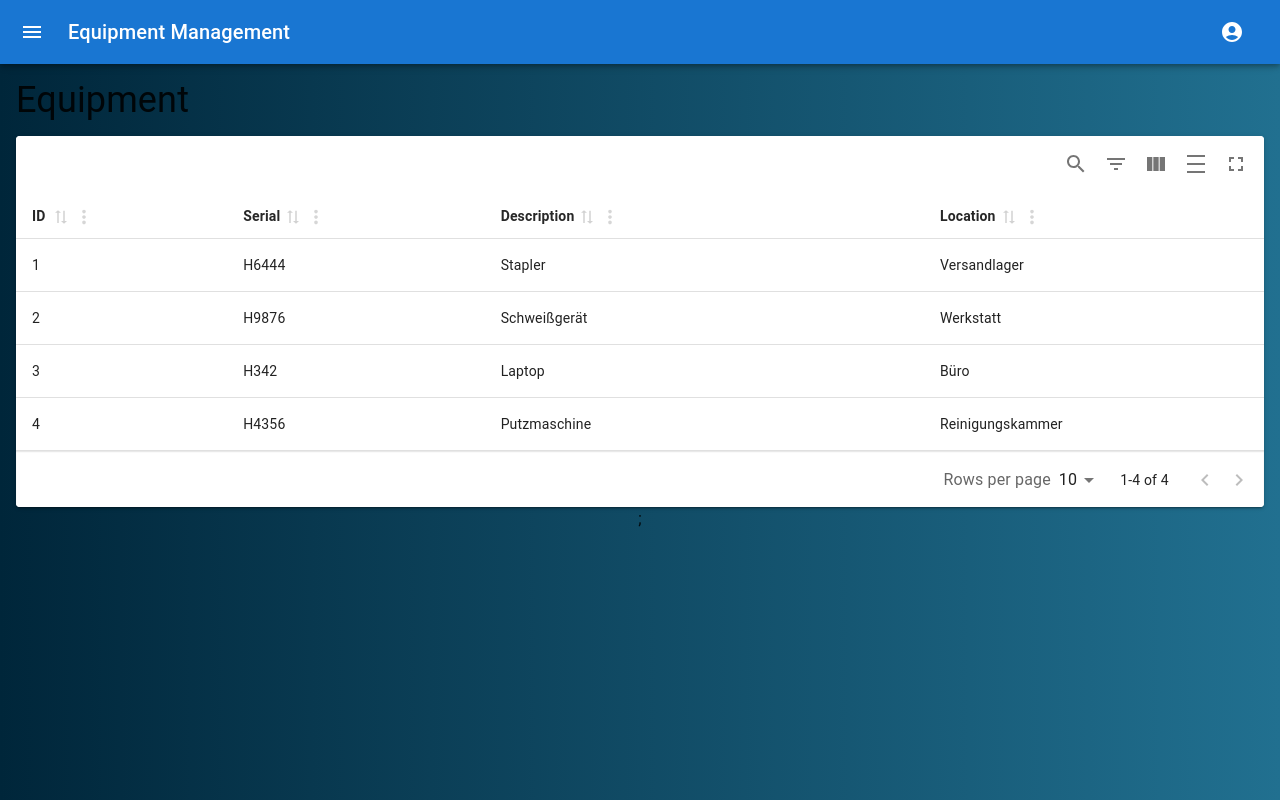
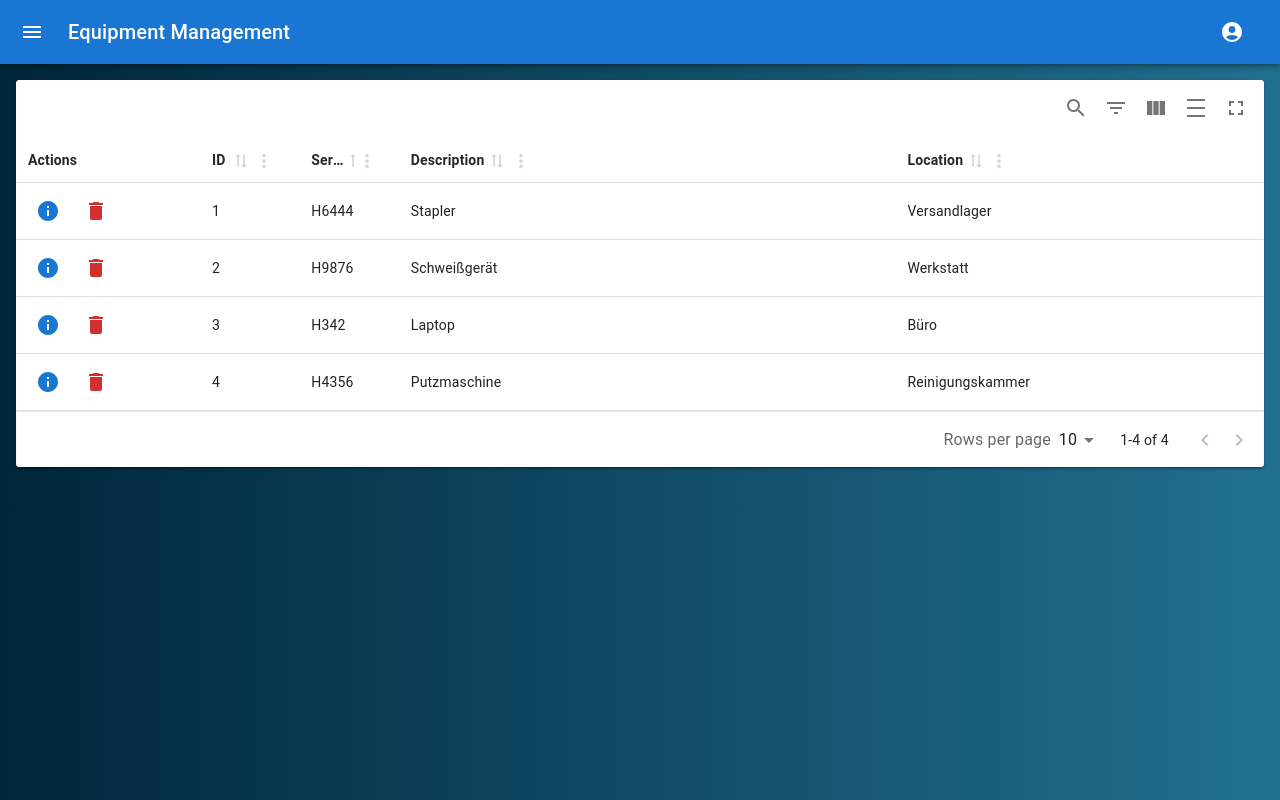
Before and after one commit to it231514/equipment-monitor, a Next.js app in the folder frontend/: page /equipment/list in a window 1280 px wide. Built offline with nearby package versions, Linux system fonts and the light colour scheme.

Commit message:
add info page redirect

```diff
--- /dev/null
+++ b/frontend/app/equipment/[id]/page.tsx
@@ -0,0 +1,17 @@
+"use client";
+import { Typography } from "@mui/material";
+import { useParams } from "next/navigation";
+
+export default function CreateEquipmentPage() {
+  const params = useParams<{ id: string }>();
+
+  return (
+    <div className="w-full min-h-[calc(100vh-64px)] back">
+      <div className="p-4 flex flex-col justify-center items-center ">
+        <Typography variant="h2" component="h1" gutterBottom>
+          {params.id}
+        </Typography>
+      </div>
+    </div>
+  );
+}
--- a/frontend/app/equipment/detail/page.tsx
+++ /dev/null
@@ -1,77 +0,0 @@
-"use client";
-import { Box, Container, TextField, Typography } from "@mui/material";
-import { makeStyles } from "@mui/styles";
-
-const useStyles = makeStyles((theme: any) => ({
-  root: {
-    minHeight: "100vh",
-    backgroundImage: "linear-gradient(358deg, #f4f0f1 30%, #abd4fc 90%)",
-    display: "flex",
-    justifyContent: "center",
-    alignItems: "center",
-    width: "100%",
-  },
-  button: {
-    animation: `$pulse 2s infinite`,
-  },
-  "@keyframes pulse": {
-    "0%": {
-      transform: "scale(1)",
-    },
-    "50%": {
-      transform: "scale(1.05)",
-    },
-    "100%": {
-      transform: "scale(1)",
-    },
-  },
-}));
-
-function CreateEquipmentPage() {
-  const items = [
-    "cmdfksldsk",
-    "lsdkflsadk",
-    "ksjdfk",
-    "ksdjflka",
-    "lsdfl",
-    "ldsjflk",
-    "sdjfklm",
-    "dkfasj",
-  ];
-
-  const testFunction = () => {
-    alert("Testing");
-  };
-
-  const classes = useStyles();
-
-  return (
-    <div className={classes.root}>
-      <Container maxWidth="md">
-        <Box sx={{ my: 4 }}>
-          <Typography variant="h2" component="h1" gutterBottom>
-            Contact Us
-          </Typography>
-          <Typography variant="body1" gutterBottom>
-            You can reach us at contact@equipmentmanager.com or call us at
-            123-456-7890.
-          </Typography>
-          <input></input>
-          <ul>
-            {items.map((item, index) => (
-              <li key={item}>{item}</li>
-            ))}
-          </ul>
-          {true ? (
-            <button className="button"></button>
-          ) : (
-            <button className={classes.button}></button>
-          )}
-          <TextField id="outlined-basic" label="Outlined" variant="outlined" />
-        </Box>
-      </Container>
-    </div>
-  );
-}
-
-export default CreateEquipmentPage;
--- a/frontend/app/equipment/list/page.tsx
+++ b/frontend/app/equipment/list/page.tsx
@@ -39,8 +39,6 @@ export default function CreateEquipmentPage() {
   return (
     <div className="w-full min-h-[calc(100vh-64px)] back">
       <div className="p-4 flex flex-col justify-center items-center ">
-        <div className="w-full text-left mb-4 text-4xl">Equipment</div>
-
         <Table tableData={equipmentList} />
       </div>
     </div>
--- a/frontend/app/equipment/list/table.tsx
+++ b/frontend/app/equipment/list/table.tsx
@@ -1,9 +1,8 @@
-import { Box } from "@mui/material";
-import {
-  MaterialReactTable,
-  useMaterialReactTable,
-  type MRT_ColumnDef,
-} from "material-react-table";
+import { Delete as DeleteIcon } from "@mui/icons-material";
+import InfoIcon from "@mui/icons-material/Info";
+import { Box, IconButton } from "@mui/material";
+import { MaterialReactTable, type MRT_ColumnDef } from "material-react-table";
+import { useRouter } from "next/navigation";
 import { useMemo } from "react";
 import { EquipmentList, EquipmentListElement } from "../equipment.interface";
 
@@ -12,7 +11,9 @@ interface Props {
 }
 
 export default function EquipmentTable({ tableData }: Props) {
-  //should be memoized or stable
+  const router = useRouter();
+
+  //should be memorized or stable
   const columns = useMemo<MRT_ColumnDef<EquipmentListElement>[]>(
     () => [
       {
@@ -39,14 +40,44 @@ export default function EquipmentTable({ tableData }: Props) {
     []
   );
 
-  const table = useMaterialReactTable({
-    columns,
-    data: tableData,
-  });
-
   return (
     <Box className="w-full">
-      <MaterialReactTable table={table} />;
+      <MaterialReactTable
+        columns={columns}
+        data={tableData}
+        layoutMode="grid"
+        displayColumnDefOptions={{
+          "mrt-row-actions": {
+            size: 180, //if using layoutMode that is not 'semantic', the columns will not auto-size, so you need to set the size manually
+            grow: false,
+          },
+        }}
+        enableRowActions
+        renderRowActions={({ row, table }) => (
+          <Box sx={{ display: "flex", flexWrap: "nowrap", gap: "8px" }}>
+            <IconButton
+              color="primary"
+              onClick={() => {
+                //table.setEditingRow(row);
+                console.log(row.getValue("id"));
+                //redirect(`/equipment/${row.getValue("id")}`);
+                router.push(`/equipment/${row.getValue("id")}`);
+              }}
+            >
+              <InfoIcon />
+            </IconButton>
+            <IconButton
+              color="error"
+              onClick={() => {
+                tableData.splice(row.index, 1); //assuming simple data table
+                // TODO call delete API
+              }}
+            >
+              <DeleteIcon />
+            </IconButton>
+          </Box>
+        )}
+      />
     </Box>
   );
 }
```
